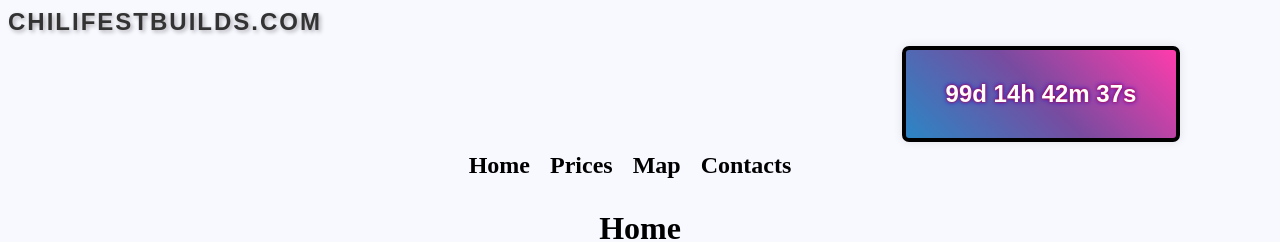
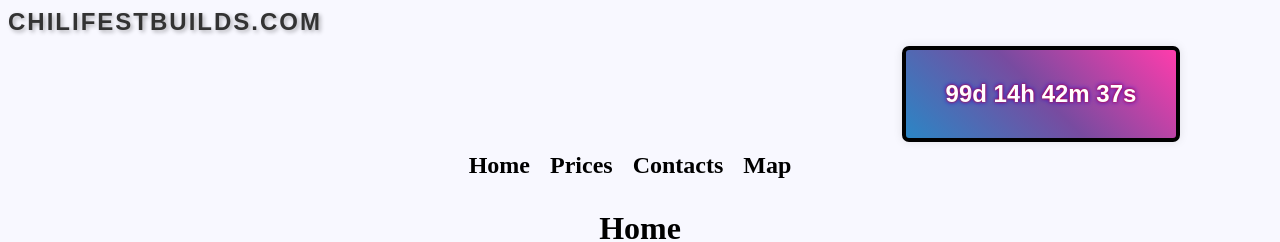
Before and after one commit to andrewlin27/chilifest-builds, a React (Create React App) app: page / in a window 1280 px wide. Shown: the top 242 px of the page. Built offline with nearby package versions, Linux system fonts and the light colour scheme.

Commit message:
switch map, edit img

```diff
--- a/src/components/Navbar.js
+++ b/src/components/Navbar.js
@@ -9,8 +9,8 @@ const Navbar = () => {
             <ul className='nav-list'>
                 <li className='nav-item'><Link to="/" className='nav-link'>Home</Link></li>
                 <li className='nav-item'><Link to="/prices" className='nav-link'>Prices</Link></li>
+                <li className='nav-item'><Link to="/contacts" className='nav-link'>Contacts</Link></li>
                 <li className='nav-item'><Link to="/map" className='nav-link'>Map</Link></li>
-                <li className='nav-item'><Link to="/contacts" className='nav-link'>Contacts</Link></li>
             </ul>
         </nav>
     </div>
```
Also changed, not shown: public/images/flyers/sigmachi.png.
